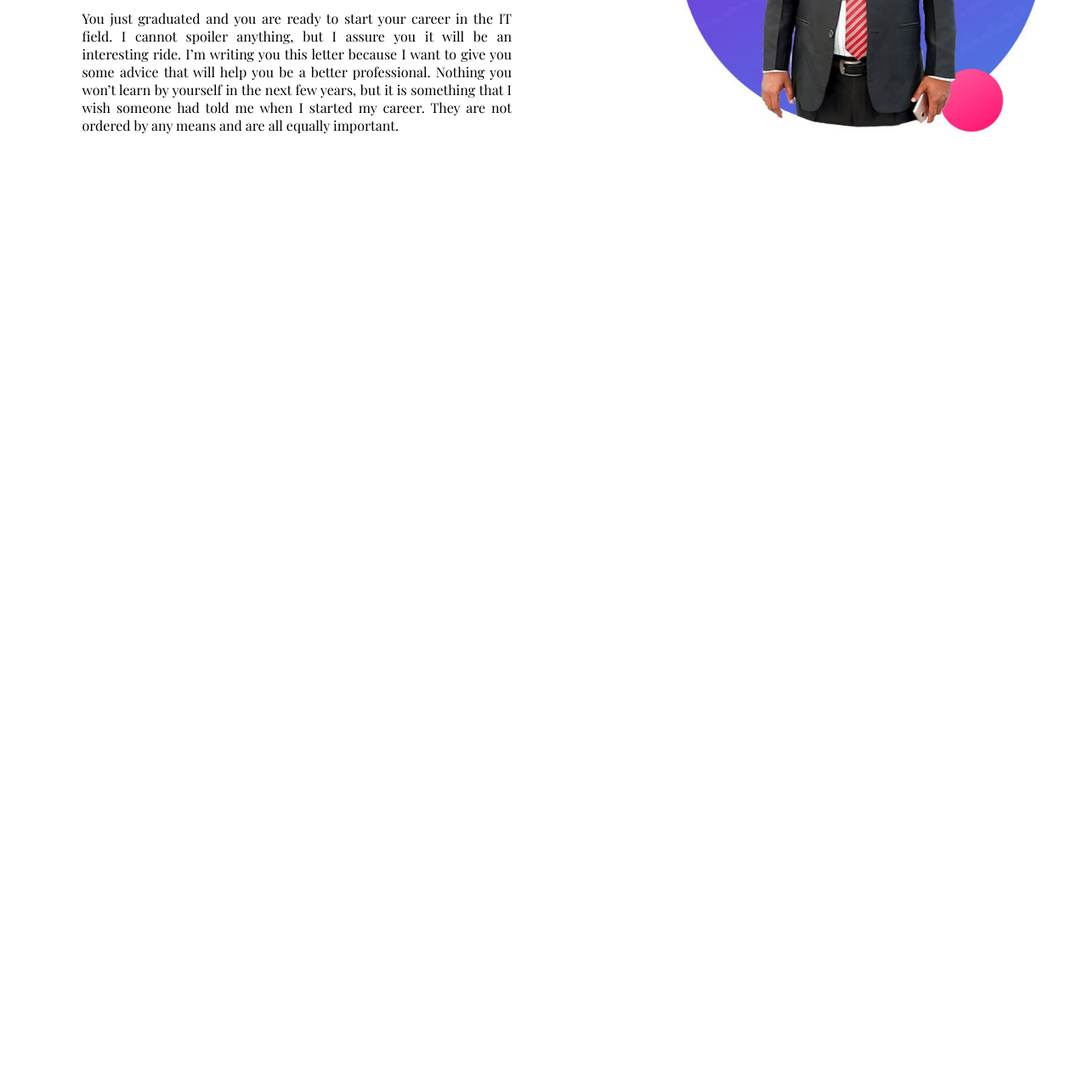
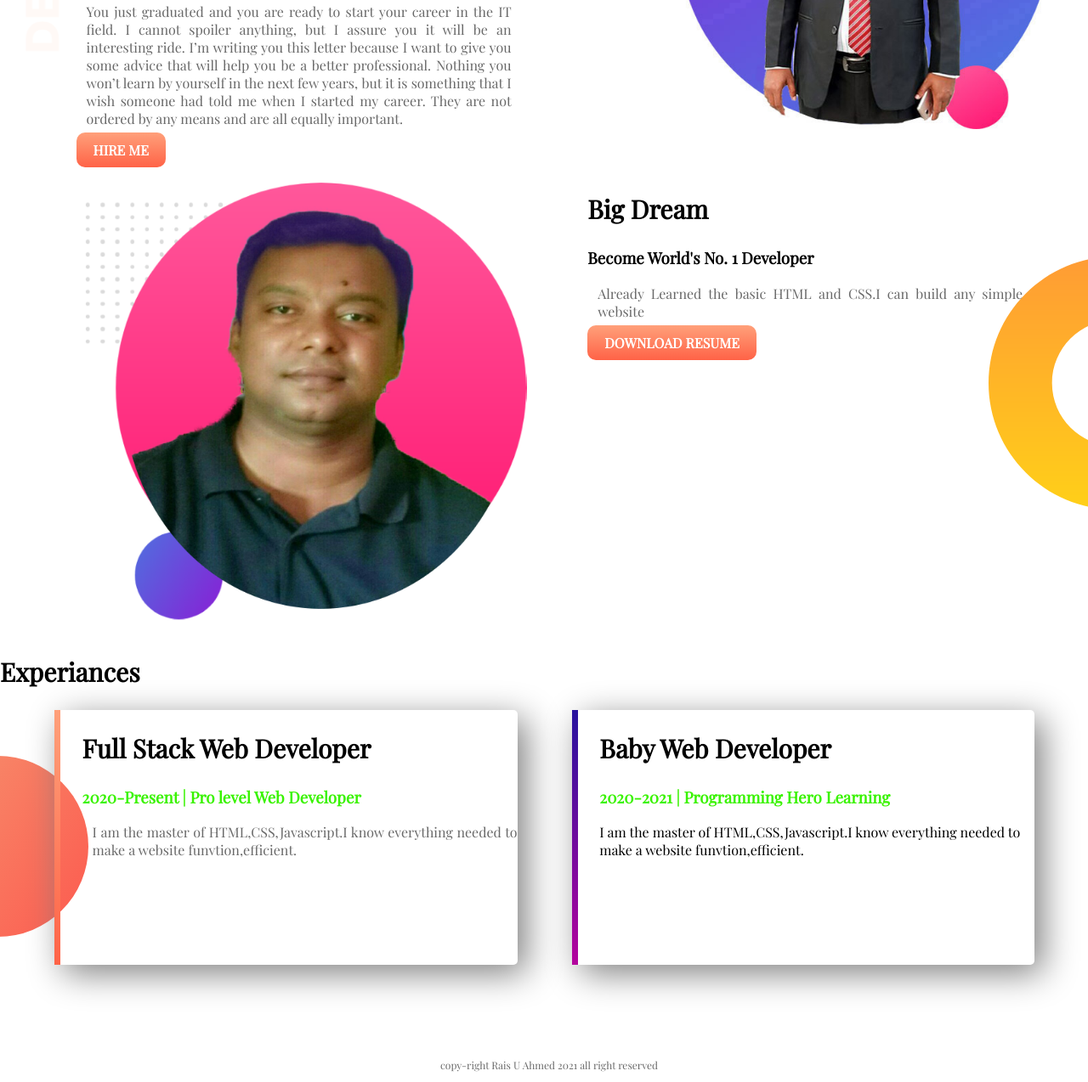
Before and after one commit to raisuahmed/web-portfolio, a plain HTML site: page index.html in a window 1280 px wide. Shown: the part 299-1573 px from the top of the page at 85% size. Before the commit the page ends 800 px from the top, so only its background shows below. Drawn offline with nearby package versions, Linux system fonts and the light colour scheme.

Commit message:
last commit

```diff
--- a/index.html
+++ b/index.html
@@ -13,18 +13,49 @@
    <section class="top-banner">
     <div class="half-width">
         <h1 class="welcome">WelCome To</h1>
-    <h1><span class="name">Rais U Ahmed</span> Website </h1>
+    <h1><span class="name-highlight">Rais U Ahmed</span> Website </h1>
     <h3>Professional Web Developer</h3>
     <p>You just graduated and you are ready to start your career in the IT field.
         I cannot spoiler anything, but I assure you it will be an interesting ride.
         I’m writing you this letter because I want to give you some advice that will
         help you be a better professional. Nothing you won’t learn by yourself in
         the next few years, but it is something that I wish someone had told me when
-        I started my career. They are not ordered by any means and are all equally important.</p><br>
+        I started my career. They are not ordered by any means and are all equally important.</p>
+        <a class="link-button" target="_blank" href="https:\\www.linkedin.com/company/programminghero/">HIRE ME</a>
     </div>
     <div class="half-width">
         <img src="Images/image 12.png" alt="">
     </div>
    </section>
+   <section class="dream-area">
+    <div class="half-width">
+        <img src="Images/my.png" alt="">
+    </div>
+    <div class="half-width">
+        <h2>Big Dream</h2>
+        <h3>Become World's No. 1 Developer</h3>
+        <p>Already Learned the basic HTML and CSS.I can build any simple website</p>
+        <a target="_blank" class="link-button" href="https:\\www.w3schools.com">DOWNLOAD RESUME</a>
+
+    </div>
+   </section>
+   <section class="experience-area">
+<h2>Experiances</h2>
+<div id="full-stack" class="half-width single-experience">
+<h2>Full Stack Web Developer</h2>
+<h3 class="name-highlight">2020-Present | Pro level Web Developer</h3>
+<p>I am the master of HTML,CSS,Javascript.I know everything needed to make a website funvtion,efficient.</p>
+</div>
+<div id="full-stack1" class="half-width single-experience">
+<h2>Baby Web Developer</h2>
+<h3 class="name-highlight">2020-2021 | Programming Hero Learning</h3>
+I am the master of HTML,CSS,Javascript.I know everything needed to make a website funvtion,efficient.</p>
+
+</div>
+   </section>
+   <footer>
+       <p>copy-right Rais U Ahmed 2021 all right reserved</p>
+   </footer>
+
 </body>
 </html>
--- a/style.css
+++ b/style.css
@@ -1,26 +1,93 @@
 body{
     font-family: 'Playfair Display', serif;
+    margin: 0px;
 }
-h1{
-
-    font-size: 50px;
-}
-.name{
-    color: rgb(57, 243, 0);
-}
-.welcome{
-    color: crimson;
-}
-p{
-    text-align: justify;
+.top-banner{
+    background-image: url("Images/top-banner.png");
+     background-repeat: no-repeat;
 }
 .half-width{
     width: 40%;
     float: left;
     margin-left: 5%;
     padding-left: 2%;
+
 }
+
 .half-width img{
     width: 110%;
+}
+h1{
+
+    font-size: 50px;
+}
+.welcome{
+    color: crimson;
+}
+.name-highlight{
+    color: rgb(57, 243, 0);
+}
+.orange-highlight{
 
 }
+p{
+    text-align: justify;
+    color: dimgray;
+    margin-left: 12px;
+}
+
+
+
+section{
+    height: 500px;
+}
+.link-button{
+    text-decoration: none;
+    padding: 10px 20px;
+    border-radius: 10px;
+    background-image: linear-gradient( lightsalmon ,tomato);
+    color: white;
+    font-weight: 700;
+
+}
+
+h2{
+    font-size: 30px;
+
+    display: block;
+
+}
+.dream-area{
+    background-image: url("Images/dream-bg.png");
+    background-repeat: no-repeat;
+    background-position: right;
+}
+.single-experience{
+    box-shadow: 10px 10px 40px grey;
+    border-radius: 5px;
+    height: 60%;
+
+
+}
+.experience-area{
+    float: left;
+    background-image: url("Images/exp-bg.png");
+    background-repeat: no-repeat;
+    background-position: left;
+
+}
+#full-stack{
+    border-left: 7px solid;
+    border-image:linear-gradient(lightsalmon,tomato);
+    border-image-slice: 1;
+}
+#full-stack1{
+    border-left: 7px solid;
+    border-image:linear-gradient(rgb(40, 19, 158),rgb(180, 4, 157));
+    border-image-slice: 1;
+}
+footer p{
+    margin-top: 500px;
+    font-size: 12px;
+    text-align: center;
+}
```
Also changed, not shown: Images/IMG_1512984617623.jpg (added), Images/my.png (added), Images/png.png (added).
